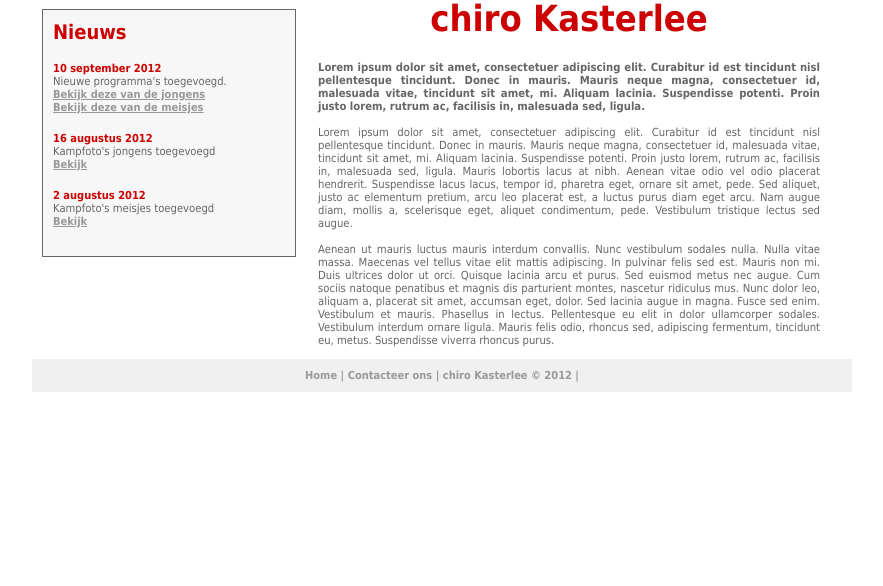
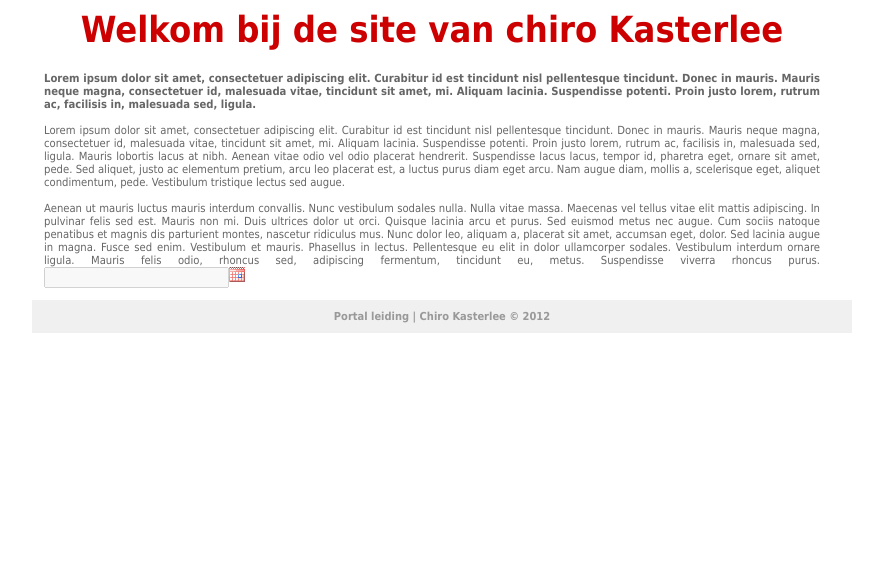
Before and after one commit to toonborgers/Chirosite, a PHP site: page / in a window 1280 px wide. Shown: the part 214-800 px from the top of the page, without its empty margins (208-1091 px from the left). Run offline with PHP 8.4, Linux system fonts and the light colour scheme; some libraries are stand-ins or nearby versions.

Commit message:
jQuery derbij gezet

```diff
--- a/images/style.css
+++ b/images/style.css
@@ -12,9 +12,16 @@ body {
 #toplinks{position:absolute; right:10px; top:10px;}
 #menu{float:right; width:526px; height:32px; background-image:url(bg_menu.gif); background-repeat:repeat-x;}
 #submenu{float:right; width:526px; height:32px; background-image:url(bg_submenu.gif); background-position:top; background-repeat:repeat-x;}
-#contenttext{float:right; width:526px;}
+#contenttext{float:right; width:800px;}
 #leftpanel{float:left; width:274px;}
 #footer{float:left; width:800px; background-color:#F0F0F0; padding:10px;}
+#slagzin{
+	text-align:right;
+	font-weight:bold;
+	color:#CC0000;
+	font-size:0.7em;
+	font-family: Tahoma, sans-serif;
+}
 
 /*GRAY PANEL*/
 .graypanel{
@@ -25,6 +32,14 @@ body {
 .bodytext {
 	font: 0.7em Tahoma, sans-serif;
 	color: #666666;
+}
+
+.beep {
+font-size: 1.2em;
+	font-family: Tahoma, sans-serif;
+	/*text-align:center;*/
+	font-weight:bold;
+	color:#CC0000;
 }
 
 .titletext {
--- a/index.html
+++ b/index.html
@@ -1,9 +1,19 @@
 <!DOCTYPE html PUBLIC "-//W3C//DTD XHTML 1.0 Transitional//EN" "http://www.w3.org/TR/xhtml1/DTD/xhtml1-transitional.dtd">
 <html xmlns="http://www.w3.org/1999/xhtml">
 	<head>
-	<meta name="author" content="Wink Hosting (www.winkhosting.com)" />
 		<meta http-equiv="Content-Type" content="text/html; charset=iso-8859-1" />
 		<link rel="stylesheet" href="images/style.css" type="text/css" />
+		<script type="text/javascript" src="http://ajax.googleapis.com/ajax/libs/jquery/1.3.2/jquery.min.js"></script>
+		<script src="http://ajax.googleapis.com/ajax/libs/jqueryui/1.8.23/jquery-ui.min.js"></script>
+		<script>
+		$(document).ready(function() {
+			$( "#datepicker" ).datepicker({
+				showOn: "button",
+				buttonImage: "images/calendar.gif",
+				buttonImageOnly: true
+			}).prop('disabled','true');});
+
+		</script>
 		<title>chiro Kasterlee</title>
 	</head>
 	<body>
@@ -11,15 +21,17 @@
 			<div id="content" style="width:800px">
 				<div id="logo"><img src="images/logo.jpg"/></div>
 				<div id="topheader">
-				<div align="left" class="bodytext">
-					<br />
-					<strong>Jeetskenteetsken</strong><br />
-					Hier kunde nog wa shit zette as ge wilt
+					<div align="left" class="beep">
+						<h1>CHIRO KASTERLEE</h1>
 					</div>
+
+				</div>
+				<div id="toplinks">
+					test
 				</div>
 				<div id="menu">
 					<div align="right" class="smallwhitetext" style="padding:9px;">
-					<a href="#">Home</a> | <a href="#">Jongens</a> | <a href="#">Meisjes</a> | <a href="#">Foto's</a> | <a href="#">Chirofeesten</a> | <a href="#">Contacteer ons</a>
+						<a href="#">Home</a> | <a href="#">Jongens</a> | <a href="#">Meisjes</a> | <a href="#">Foto's</a> | <a href="#">Chirofeesten</a> | <a href="#">Contact</a>
 					</div>
 				</div>
 				<div id="submenu">
@@ -36,27 +48,11 @@
 						<br />
 						Lorem ipsum dolor sit amet, consectetuer adipiscing elit. Curabitur id est   tincidunt nisl pellentesque tincidunt. Donec in mauris. Mauris neque magna,   consectetuer id, malesuada vitae, tincidunt sit amet, mi. Aliquam lacinia.   Suspendisse potenti. Proin justo lorem, rutrum ac, facilisis in, malesuada sed,   ligula. Mauris lobortis lacus at nibh. Aenean vitae odio vel odio placerat   hendrerit. Suspendisse lacus lacus, tempor id, pharetra eget, ornare sit amet,   pede. Sed aliquet, justo ac elementum pretium, arcu leo placerat est, a luctus   purus diam eget arcu. Nam augue diam, mollis a, scelerisque eget, aliquet   condimentum, pede. Vestibulum tristique lectus sed augue.<br /><br />
 						Aenean ut mauris luctus mauris interdum convallis. Nunc vestibulum sodales nulla. Nulla vitae massa. Maecenas vel tellus vitae elit mattis adipiscing. In pulvinar felis sed est. Mauris non mi. Duis ultrices dolor ut orci. Quisque lacinia arcu et purus. Sed euismod metus nec augue. Cum sociis natoque penatibus et magnis dis parturient montes, nascetur ridiculus mus. Nunc dolor leo, aliquam a, placerat sit amet, accumsan eget, dolor. Sed lacinia augue in magna. Fusce sed enim. Vestibulum et mauris. Phasellus in lectus. Pellentesque eu elit in dolor ullamcorper sodales. Vestibulum interdum ornare ligula. Mauris felis odio, rhoncus sed, adipiscing fermentum, tincidunt eu, metus. Suspendisse viverra rhoncus purus.
-				</div>
-			</div>
-			<div id="leftpanel">
-				<div align="justify" class="graypanel">
-					<span class="smalltitle">Nieuws</span><br /><br />
-					<span class="smallredtext">10 september 2012</span><br />
-					<span class="bodytext">Nieuwe programma's toegevoegd.</span><br />
-					<a href="#" class="smallgraytext">Bekijk deze van de jongens</a><br />
-					<a href="#" class="smallgraytext">Bekijk deze van de meisjes</a><br /><br />
-					<span class="smallredtext">16 augustus 2012</span><br />
-					<span class="bodytext">Kampfoto's jongens toegevoegd</span><br />
-					<a href="#" class="smallgraytext">Bekijk</a><br /><br />
-					<span class="smallredtext">2 augustus 2012</span><br />
-					<span class="bodytext">Kampfoto's meisjes toegevoegd</span><br />
-					<a href="#" class="smallgraytext">Bekijk</a><br /><br />
+						<input type="text" id="datepicker"/>
 					</div>
 				</div>
 				<div id="footer" class="smallgraytext">
-				<a href="#">Home</a> | <a href="#">Contacteer ons</a>
-				| chiro Kasterlee
-				&copy; 2012 | <a href="http://www.winkhosting.com" target="_blank"></a>
+					<a href="#">Portal leiding</a> | Chiro Kasterlee &copy; 2012
 				</div>
 			</div>
 		</div>
```
Also changed, not shown: database.sql (added, +46 -0 lines), images/calendar.gif (added). Lines whose indentation alone changed are shown as unchanged.
